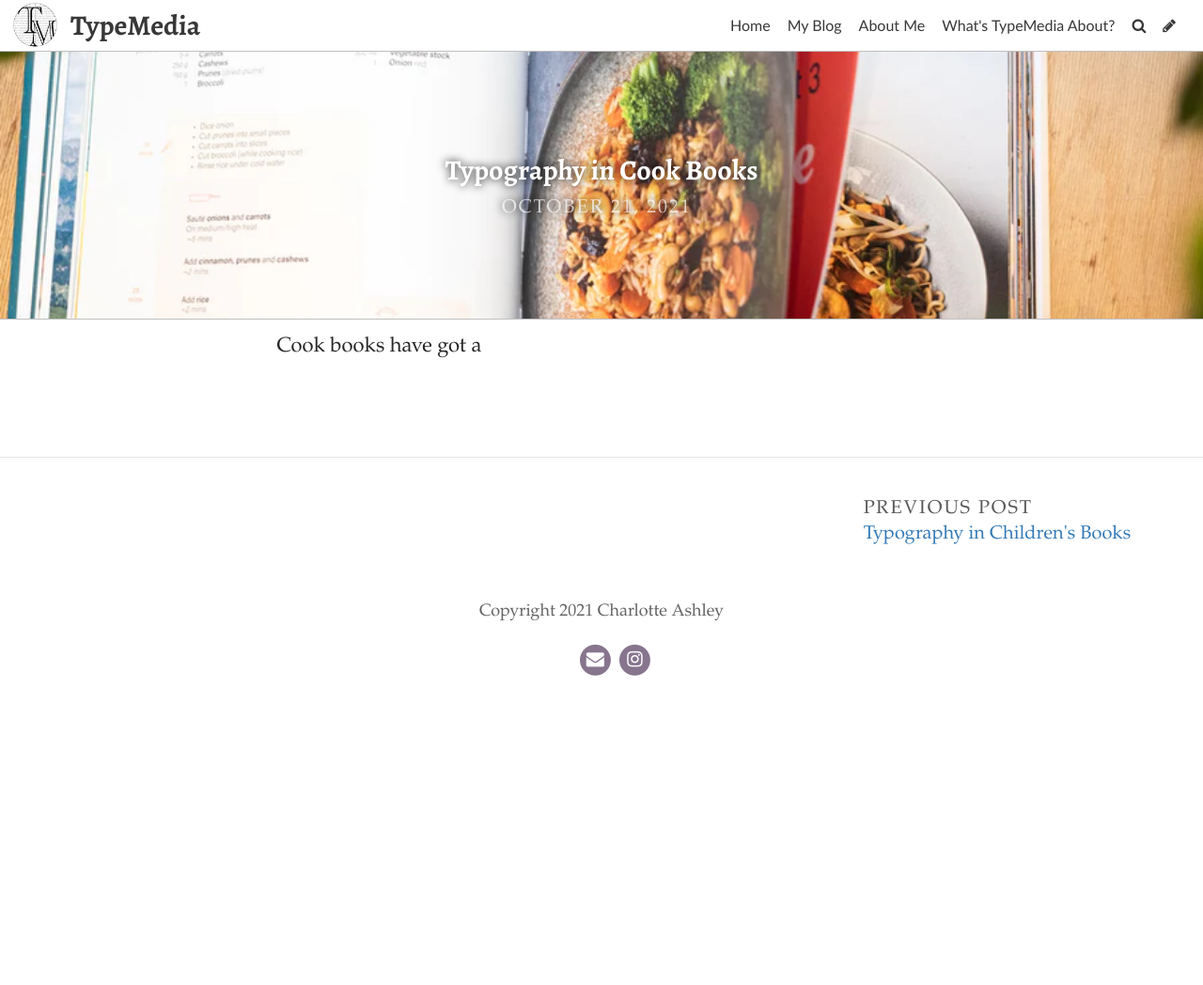
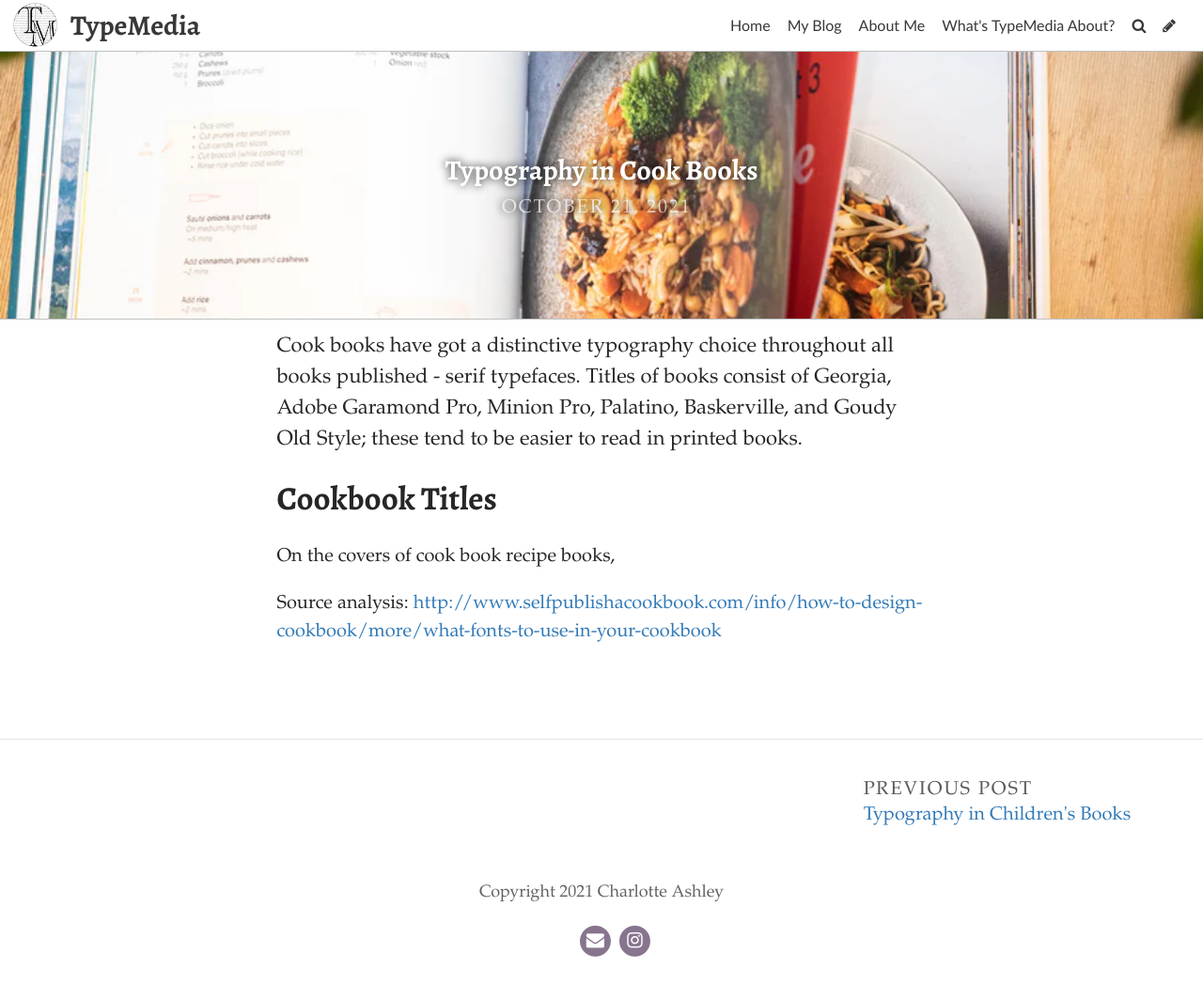
Before and after one commit to charlotteaashley/typo-design-template, a Jekyll site: the page built from _posts/2021-10-21-typography-in-cook-books.md, in a window 1280 px wide and 1048 px high. Shown: the whole window at 94% size. Built offline with Jekyll 4.4.1, drawn with Linux system fonts in a browser that asks for light colours; some web fonts are replaced.

Commit message:
Update Post “2021-10-21-typography-in-cook-books”

```diff
--- a/_posts/2021-10-21-typography-in-cook-books.md
+++ b/_posts/2021-10-21-typography-in-cook-books.md
@@ -6,4 +6,18 @@ image: ../uploads/photo-1627907228175-2bf846a303b4.webp
 title_color: "#ffffff"
 comments: false
 ---
-Cook books have got a
+Cook books have got a distinctive typography choice throughout all books published - serif typefaces. Titles of books consist of Georgia, Adobe Garamond Pro, Minion Pro, Palatino, Baskerville, and Goudy Old Style; these tend to be easier to read in printed books.
+
+## Cookbook Titles
+
+On the covers of cook book recipe books,
+
+
+
+
+
+
+
+
+
+Source analysis: <http://www.selfpublishacookbook.com/info/how-to-design-cookbook/more/what-fonts-to-use-in-your-cookbook>
```
